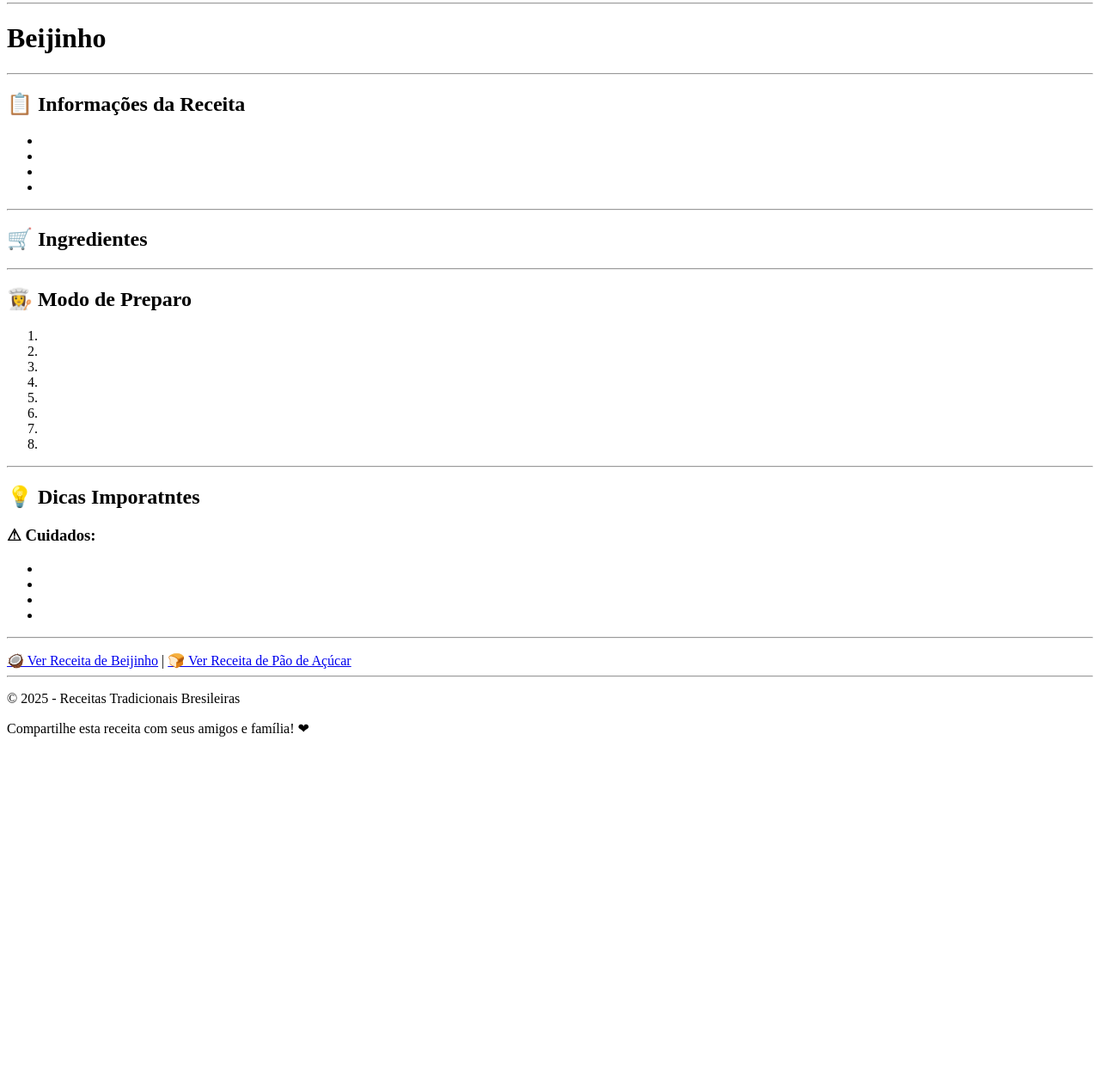
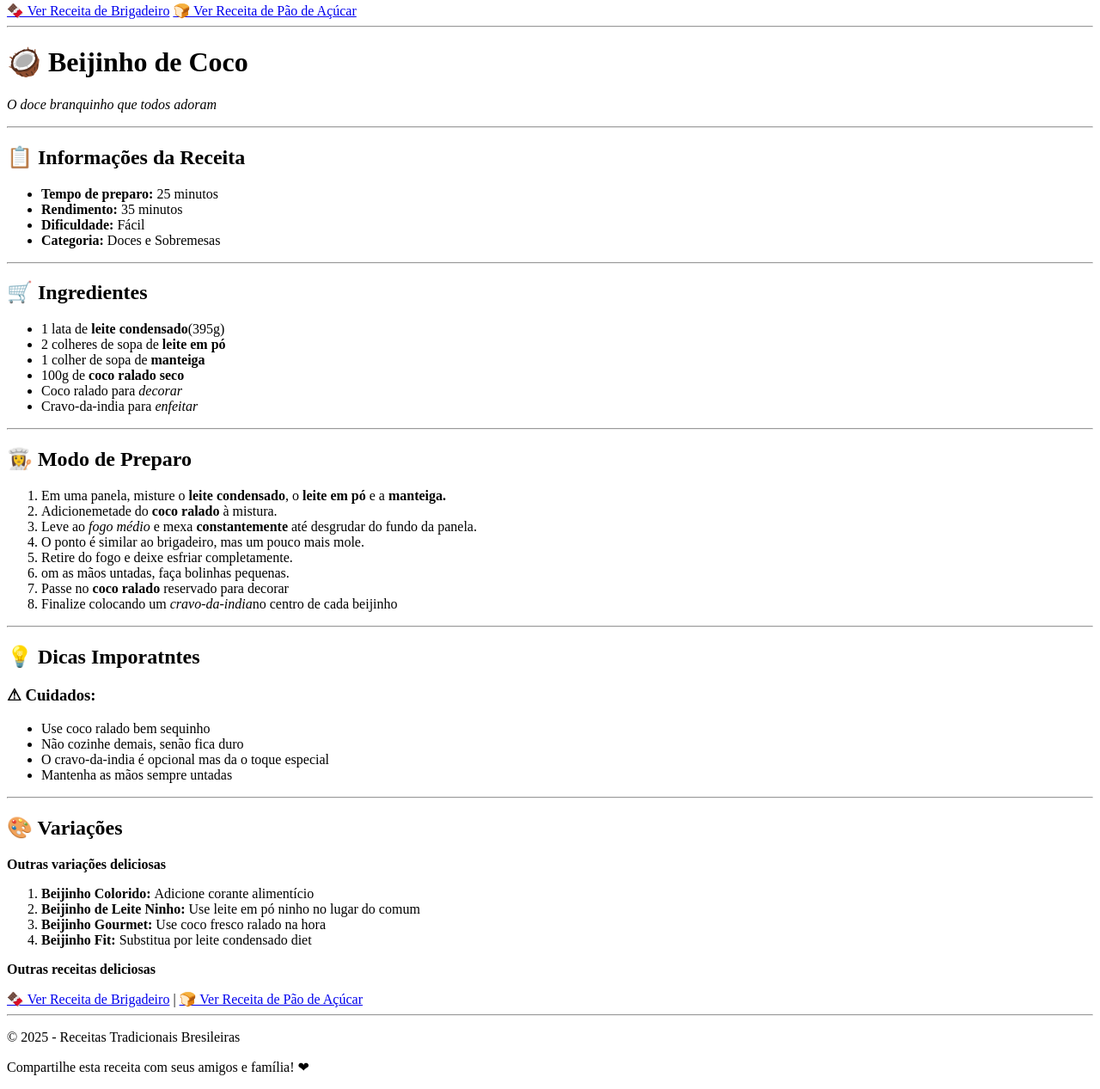
Before and after one commit to AnaBtrizSouza/HTML-CSS, a plain HTML site: page aula2/beijinho.html in a window 1280 px wide. Shown: the part 112-1379 px from the top of the page at 86% size. Before the commit the page ends 985 px from the top, so only its background shows below. Drawn offline with Linux system fonts and the light colour scheme.

Commit message:
Receitas tradicionais brasileiras básicas

```diff
--- a/aula2/beijinho.html
+++ b/aula2/beijinho.html
@@ -8,46 +8,61 @@
 <body>
    <h1>🍴 Receitas Brasileiras</h1>
    <p><strong>Navegue pelas receitas</strong></p>
-   <a href=""></a> <a href=""></a>
+   <a href="/aula2/brigadeiro.html">🍫 Ver Receita de Brigadeiro</a> <a href="/aula2/paodeacucar.html">🍞 Ver Receita de Pão de Açúcar</a>
   <hr>
-  <h1>Beijinho</h1>
-  <p></p>
+  <h1>🥥 Beijinho de Coco</h1>
+  <p><em>O doce branquinho que todos adoram</em></p>
   <hr>
   <h2>📋 Informações da Receita</h2>
   <ul>
-    <li></li>
-    <li></li>
-    <li></li>
-    <li></li>
+    <li><strong>Tempo de preparo: </strong>25 minutos</li>
+    <li><strong>Rendimento: </strong>35 minutos</li>
+    <li><strong>Dificuldade: </strong>Fácil</li>
+    <li><strong>Categoria: </strong>Doces e Sobremesas</li>
   </ul>
   <hr>
   <h2>🛒 Ingredientes</h2>
-  <ul></ul>
+  <ul>
+    <li>1 lata de <strong>leite condensado</strong>(395g)</li>
+    <li>2 colheres de sopa de <strong>leite em pó</strong></li>
+    <li>1 colher de sopa de <strong>manteiga</strong></li>
+    <li>100g de <strong>coco ralado seco</strong></li>
+    <li>Coco ralado para <em>decorar</em></li>
+    <li>Cravo-da-india para <em>enfeitar</em></li>
+  </ul>
   <hr>
   <h2>👩‍🍳 Modo de Preparo</h2>
   <ol>
-    <li></li>
-    <li></li>
-    <li></li>
-    <li></li>
-    <li></li>
-    <li></li>
-    <li></li>
-    <li></li>
+    <li>Em uma panela, misture o <strong>leite condensado</strong>, o <strong>leite em pó</strong> e a <strong>manteiga.</strong></li>
+    <li>Adicionemetade do <strong>coco ralado</strong> à mistura.</li>
+    <li>Leve ao <em>fogo médio</em> e mexa <strong>constantemente</strong> até desgrudar do fundo da panela.</li>
+    <li>O ponto é similar ao brigadeiro, mas um pouco mais mole.</li>
+    <li>Retire do fogo e deixe esfriar completamente.</li>
+    <li>om as mãos untadas, faça bolinhas pequenas.</li>
+    <li>Passe no <strong>coco ralado</strong> reservado para decorar</li>
+    <li>Finalize colocando um <em>cravo-da-india</em>no centro de cada beijinho</li>
   </ol>
   <hr>
   <h2>💡 Dicas Imporatntes</h2>
   <p><strong></strong></p>
   <h3>⚠ Cuidados:</h3>
   <ul>
-    <li></li>
-    <li></li>
-    <li></li>
-    <li></li>
+    <li>Use coco ralado bem sequinho</li>
+    <li>Não cozinhe demais, senão fica duro</li>
+    <li>O cravo-da-india é opcional mas da o toque especial</li>
+    <li>Mantenha as mãos sempre untadas</li>
   </ul>
   <hr>
-  <p><strong></strong></p>
-  <a href="/aula2/beijinho.html">🥥 Ver Receita de Beijinho</a> | <a href="/aula2/paodeacucar.html">🍞 Ver Receita de Pão de Açúcar</a>
+  <h2>🎨 Variações</h2>
+  <p><strong>Outras variações deliciosas</strong></p>
+  <ol>
+    <li><strong>Beijinho Colorido: </strong>Adicione corante alimentício</li>
+    <li><strong>Beijinho de Leite Ninho: </strong>Use leite em pó ninho no lugar do comum</li>
+    <li><strong>Beijinho Gourmet: </strong> Use coco fresco ralado na hora</li>
+    <li><strong>Beijinho Fit: </strong>Substitua por leite condensado diet</li>
+  </ol>
+  <p><strong>Outras receitas deliciosas</strong></p>
+  <a href="/aula2/brigadeiro.html">🍫 Ver Receita de Brigadeiro</a> | <a href="/aula2/paodeacucar.html">🍞 Ver Receita de Pão de Açúcar</a>
   <hr>
    <p>© 2025 - Receitas Tradicionais Bresileiras</p>
   <p>Compartilhe esta receita com seus amigos e família! ❤</p>
```
Also changed, not shown: aula2/brigadeiro.html (+2 -2 lines).
